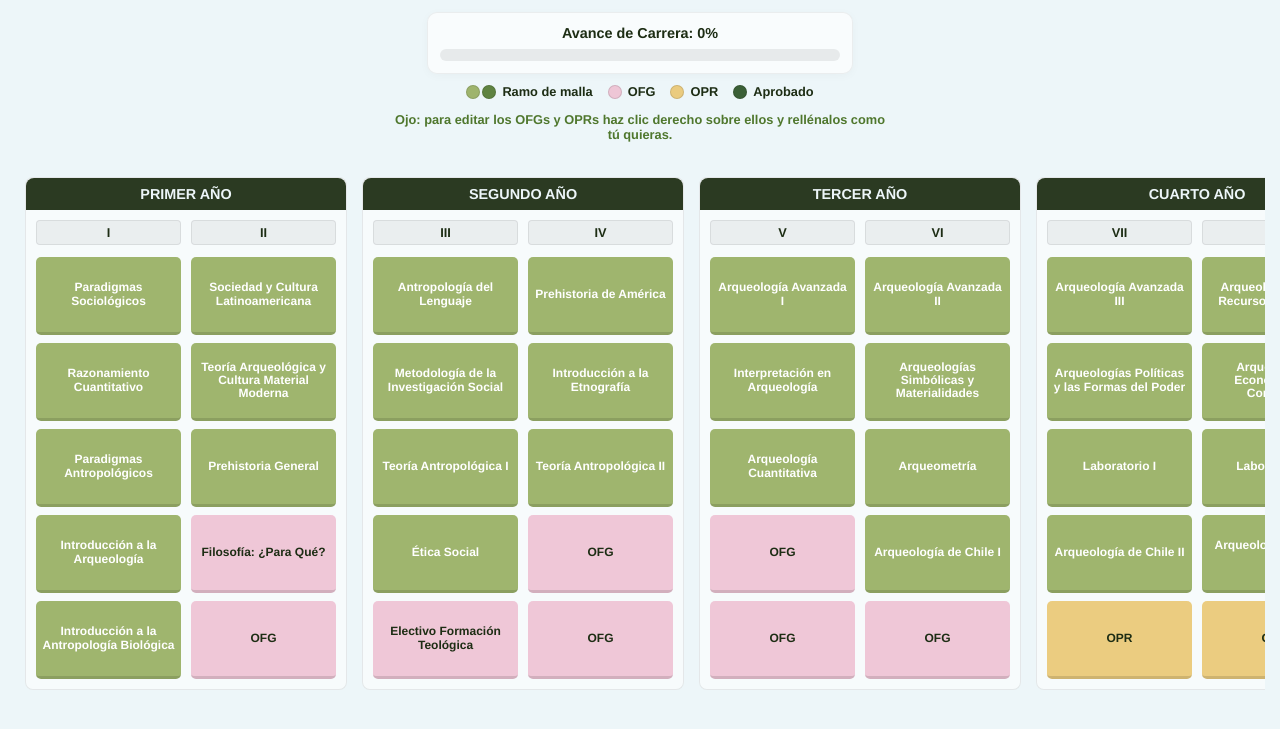
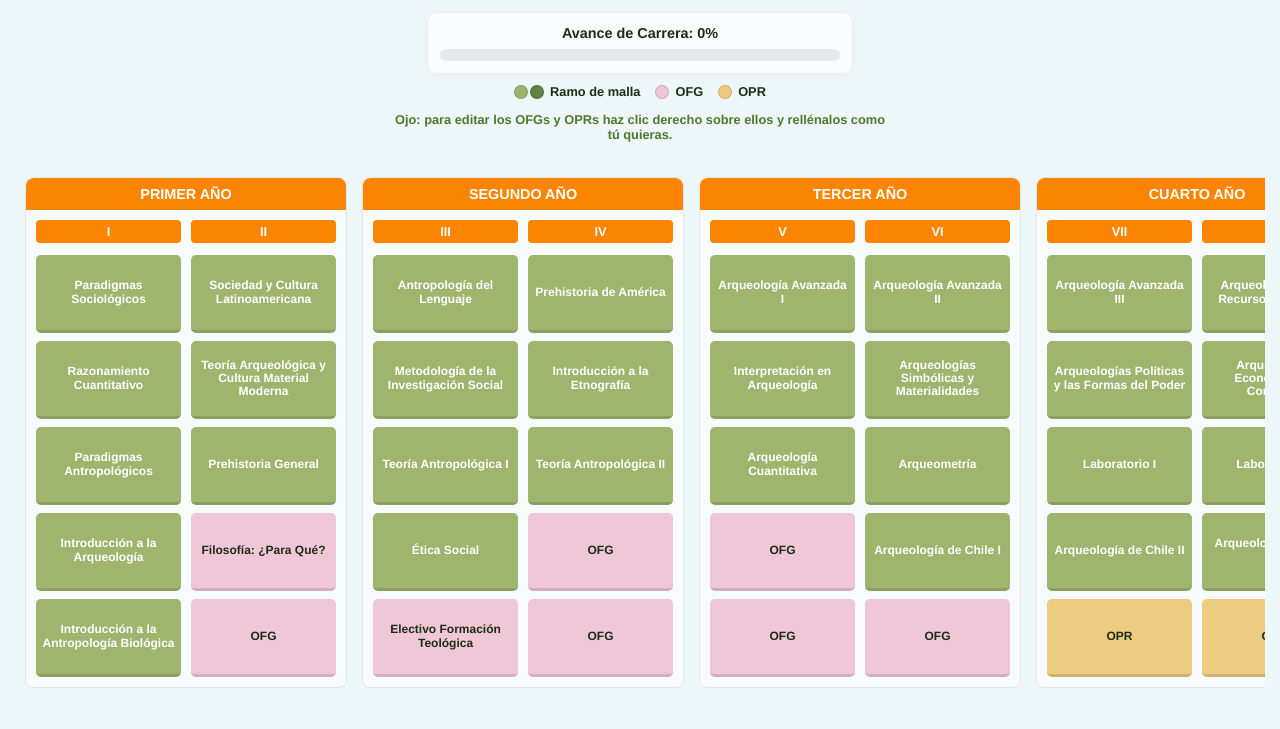
Before and after one commit to maticazesm-ui/Malla-Interactiva-Arqueolog-a, a plain HTML site: page index.html in a window 1280 px wide. Shown: the part 79-808 px from the top of the page. Drawn offline with Linux system fonts and the light colour scheme.

Commit message:
Update index.html

```diff
--- a/index.html
+++ b/index.html
@@ -8,16 +8,17 @@
         :root {
             --malla-base: rgba(144, 169, 85, 0.85);       /* #90a955 (1° a 4° año) */
             --malla-quinto: rgba(79, 119, 45, 0.9);       /* #4f772d (5° año) */
-            --verde-aprobado: rgba(49, 87, 44, 0.95);     /* Verde más profundo para diferenciar aprobados */
+            --verde-aprobado: rgba(49, 87, 44, 0.95);     /* Verde bosque al aprobar */
             --rosa-ofg: rgba(238, 190, 208, 0.85);        /* #eebed0 (OFG) */
             --amarillo-opr: rgba(233, 196, 106, 0.85);    /* #e9c46a (OPR) */
+            --naranjo-header: #fb8500;                    /* Nuevo color para años y semestres */
             --gris-bloqueado: rgba(209, 209, 209, 0.8);
             --texto-oscuro: #1d2d14;
         }
 
         body {
             font-family: 'Helvetica Neue', Helvetica, Arial, sans-serif;
-            background-color: #edf6f9; /* Nuevo color de fondo */
+            background-color: #edf6f9;
             margin: 0;
             padding: 15px;
             color: var(--texto-oscuro);
@@ -41,7 +42,7 @@
         .progress-container { background-color: rgba(0,0,0,0.07); border-radius: 20px; height: 12px; overflow: hidden; }
         #progress-bar { height: 100%; width: 0%; background-color: #4f772d; transition: width 0.8s ease; }
 
-        /* LEYENDA */
+        /* LEYENDA SIN "APROBADO" */
         .leyenda { display: flex; flex-direction: column; align-items: center; gap: 8px; margin-bottom: 25px; }
         .leyenda-items { display: flex; justify-content: center; gap: 15px; flex-wrap: wrap; }
         .leyenda-item { display: flex; align-items: center; gap: 6px; font-size: 0.8rem; font-weight: 600; }
@@ -58,8 +59,8 @@
             flex-shrink: 0;
         }
         .año-titulo {
-            background: #2b3a22;
-            color: #edf6f9;
+            background-color: var(--naranjo-header);
+            color: #ffffff;
             text-align: center;
             padding: 8px;
             font-size: 0.9rem;
@@ -71,14 +72,13 @@
         .semestres-wrapper { display: flex; padding: 10px; gap: 10px; }
         .semestre { width: 145px; display: flex; flex-direction: column; gap: 8px; }
         .semestre-header {
-            background: rgba(0,0,0,0.05);
-            color: var(--texto-oscuro);
+            background-color: var(--naranjo-header);
+            color: #ffffff;
             text-align: center;
             padding: 4px;
             font-size: 0.8rem;
             font-weight: 800;
             border-radius: 4px;
-            border: 1px solid rgba(0,0,0,0.08);
             margin-bottom: 4px;
         }
 
@@ -137,7 +137,6 @@
             </div>
             <div class="leyenda-item"><div class="circulo" style="background: var(--rosa-ofg);"></div> OFG</div>
             <div class="leyenda-item"><div class="circulo" style="background: var(--amarillo-opr);"></div> OPR</div>
-            <div class="leyenda-item"><div class="circulo" style="background: var(--verde-aprobado);"></div> Aprobado</div>
         </div>
         <div class="nota-edicion">Ojo: para editar los OFGs y OPRs haz clic derecho sobre ellos y rellénalos como tú quieras.</div>
     </div>
```
